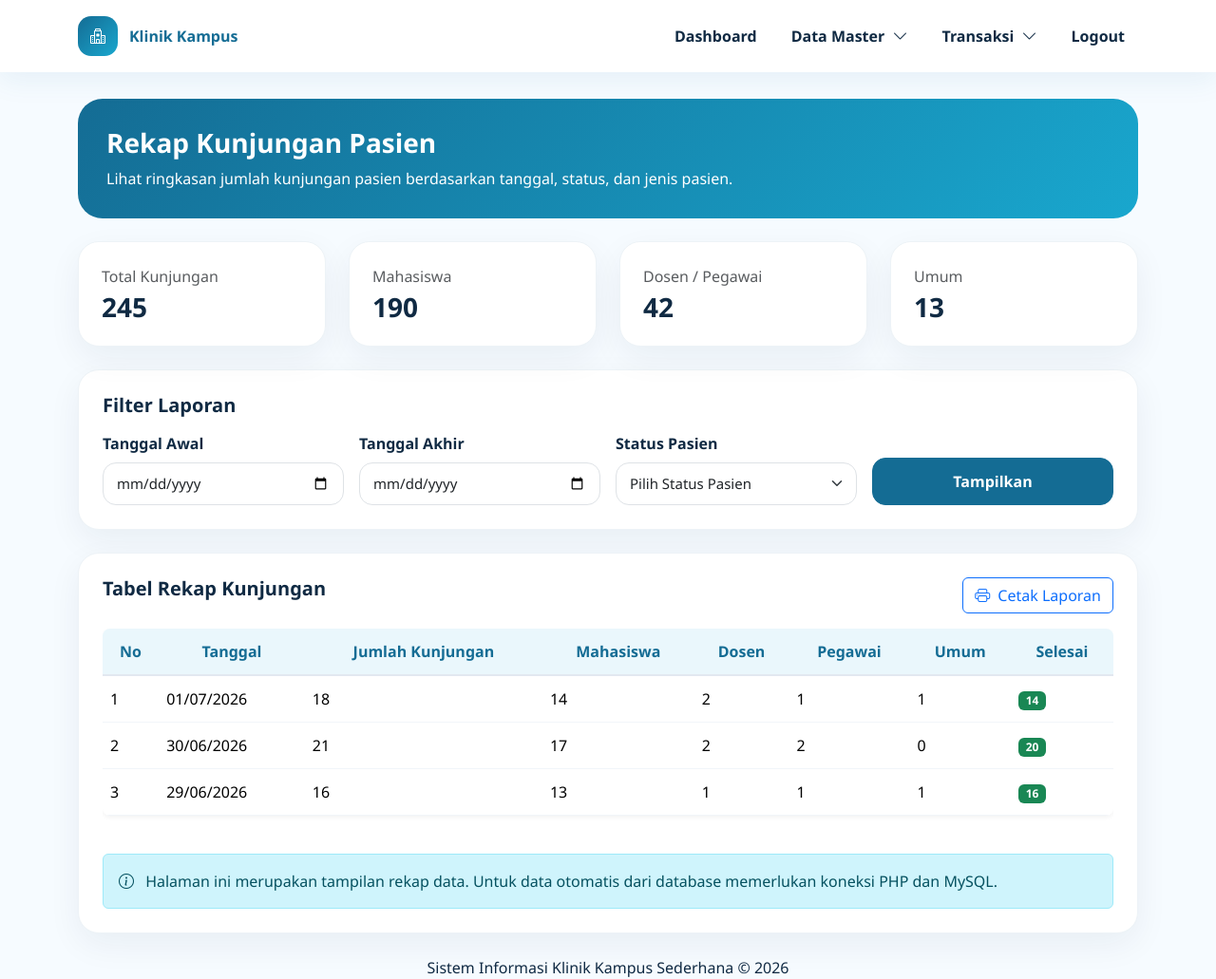
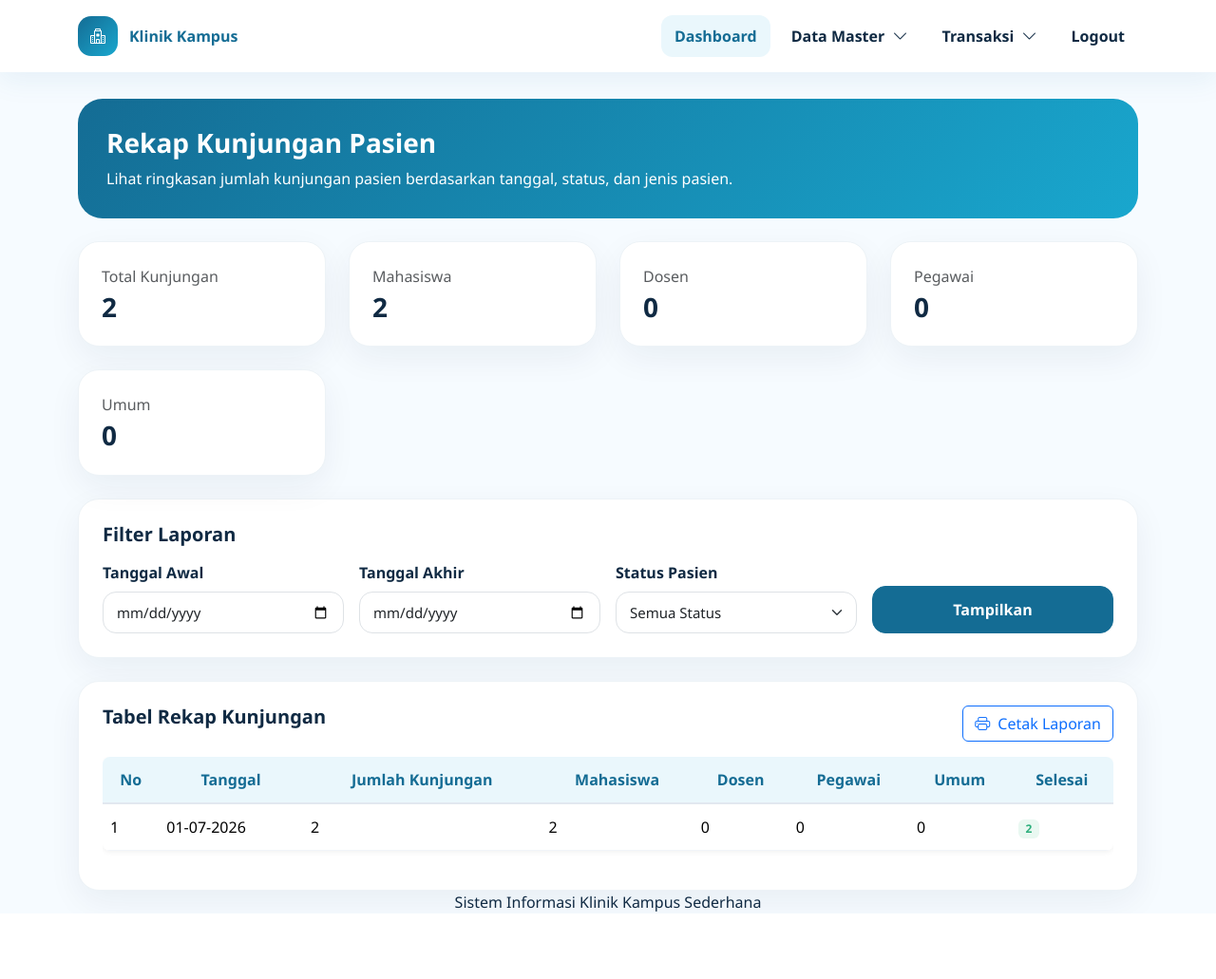
Before and after one commit to munazar13/project-klinik, a PHP site: page /laporan.php in a window 1280 px wide. Shown: the whole page at 95% size. After the commit the page ends 961 px from the top, so only its background shows below. Run offline with PHP 8.4, Linux system fonts and the light colour scheme; a user stored in the database is signed in; data comes from the database, SQL or seed files in the repository.

Commit message:
memperbaiki dashboard dan menambahkan ke crud ke halaman laporan

```diff
--- a/laporan.php
+++ b/laporan.php
@@ -1,3 +1,50 @@
+<?php
+include "koneksi.php";
+include "session.php";
+
+if ($_SESSION['role'] != 'admin') {
+    echo "<script>
+            alert('Akses ditolak! Halaman ini hanya untuk admin.');
+            window.location='dashboard.php';
+          </script>";
+    exit;
+}
+
+// Total seluruh kunjungan
+$totalKunjungan = mysqli_fetch_assoc(mysqli_query($conn,
+"SELECT COUNT(*) AS total FROM kunjungan"));
+
+// Jumlah Mahasiswa
+$totalMahasiswa = mysqli_fetch_assoc(mysqli_query($conn,
+"SELECT COUNT(*) AS total
+FROM kunjungan k
+JOIN pasien p ON k.id_pasien = p.id_pasien
+WHERE p.status_pasien='Mahasiswa'"));
+
+// Total Dosen
+$totalDosen = mysqli_fetch_assoc(mysqli_query($conn,"
+SELECT COUNT(*) AS total
+FROM kunjungan k
+JOIN pasien p ON k.id_pasien=p.id_pasien
+WHERE p.status_pasien='Dosen'
+"));
+
+// Total Pegawai
+$totalPegawai = mysqli_fetch_assoc(mysqli_query($conn,"
+SELECT COUNT(*) AS total
+FROM kunjungan k
+JOIN pasien p ON k.id_pasien=p.id_pasien
+WHERE p.status_pasien='Pegawai'
+"));
+
+// Jumlah Umum
+$totalUmum = mysqli_fetch_assoc(mysqli_query($conn,
+"SELECT COUNT(*) AS total
+FROM kunjungan k
+JOIN pasien p ON k.id_pasien = p.id_pasien
+WHERE p.status_pasien='Umum'"));
+?>
+
 <!DOCTYPE html>
 <html lang="id">
 <head>
@@ -19,7 +66,7 @@
         </a>
 
         <ul class="nav-menu">
-            <li><a href="dashboard.php">Dashboard</a></li>
+            <li><a href="dashboard.php" class="active">Dashboard</a></li>
             <li class="dropdown-css">
                 <a href="#">Data Master <i class="bi bi-chevron-down ms-1"></i></a>
                 <div class="dropdown-css-menu">
@@ -31,10 +78,10 @@
                 <a href="#">Transaksi <i class="bi bi-chevron-down ms-1"></i></a>
                 <div class="dropdown-css-menu">
                     <a href="kunjungan.php">Input Kunjungan</a>
-                    <a href="laporan.php" class="active">Rekap Kunjungan</a>
+                    <a href="laporan.php">Rekap Kunjungan</a>
                 </div>
             </li>
-            <li><a href="#">Logout</a></li>
+            <li><a href="logout.php">Logout</a></li>
         </ul>
     </div>
 </header>
@@ -46,80 +93,85 @@
     </section>
 
     <section class="row g-4 mb-4">
+
         <div class="col-md-6 col-xl-3">
             <div class="stat-card">
                 <p class="text-muted mb-1">Total Kunjungan</p>
-                <h3 class="fw-bold mb-0">245</h3>
+                <h3 class="fw-bold mb-0"><?= $totalKunjungan['total']; ?></h3>
             </div>
         </div>
 
         <div class="col-md-6 col-xl-3">
             <div class="stat-card">
                 <p class="text-muted mb-1">Mahasiswa</p>
-                <h3 class="fw-bold mb-0">190</h3>
+                <h3 class="fw-bold mb-0"><?= $totalMahasiswa['total']; ?></h3>
             </div>
         </div>
 
         <div class="col-md-6 col-xl-3">
             <div class="stat-card">
-                <p class="text-muted mb-1">Dosen / Pegawai</p>
-                <h3 class="fw-bold mb-0">42</h3>
+                <p class="text-muted mb-1">Dosen</p>
+                <h3 class="fw-bold mb-0"><?= $totalDosen['total']; ?></h3>
+            </div>
+        </div>
+
+        <div class="col-md-6 col-xl-3">
+            <div class="stat-card">
+                <p class="text-muted mb-1">Pegawai</p>
+                <h3 class="fw-bold mb-0"><?= $totalPegawai['total']; ?></h3>
             </div>
         </div>
 
         <div class="col-md-6 col-xl-3">
             <div class="stat-card">
                 <p class="text-muted mb-1">Umum</p>
-                <h3 class="fw-bold mb-0">13</h3>
+                <h3 class="fw-bold mb-0"><?= $totalUmum['total']; ?></h3>
             </div>
         </div>
+
     </section>
 
     <section class="card-modern p-4 mb-4">
         <h5 class="fw-bold mb-3">Filter Laporan</h5>
 
-        <!-- Form filter dengan class validasi -->
-        <form class="validate-form">
         <div class="row g-3">
             <div class="col-md-3">
                 <label class="form-label fw-semibold">Tanggal Awal</label>
-                    <input type="date" name="tgl_awal" class="form-control" required>
+                <input type="date" class="form-control">
             </div>
 
             <div class="col-md-3">
                 <label class="form-label fw-semibold">Tanggal Akhir</label>
-                    <input type="date" name="tgl_akhir" class="form-control" required>
+                <input type="date" class="form-control">
             </div>
 
             <div class="col-md-3">
                 <label class="form-label fw-semibold">Status Pasien</label>
-                    <select name="status" class="form-select" required>
-                        <option value="" selected disabled>Pilih Status Pasien</option>
-                        <option value="Semua">Semua Status</option>
-                        <option value="Mahasiswa">Mahasiswa</option>
-                        <option value="Dosen">Dosen</option>
-                        <option value="Pegawai">Pegawai</option>
-                        <option value="Umum">Umum</option>
+                <select class="form-select">
+                    <option>Semua Status</option>
+                    <option>Mahasiswa</option>
+                    <option>Dosen</option>
+                    <option>Pegawai</option>
+                    <option>Umum</option>
                 </select>
             </div>
 
             <div class="col-md-3 d-flex align-items-end">
-                    <button class="btn btn-primary w-100" type="submit">Tampilkan</button>
+                <button class="btn btn-primary w-100" type="button">Tampilkan</button>
             </div>
         </div>
-        </form>
     </section>
 
     <section class="card-modern p-4">
         <div class="d-flex flex-column flex-md-row justify-content-between gap-3 mb-3">
             <h5 class="fw-bold mb-0">Tabel Rekap Kunjungan</h5>
-            <button class="btn btn-outline-primary" type="button">
+            <a href="cetak_laporan.php" target="_blank" class="btn btn-outline-primary">
                 <i class="bi bi-printer me-1"></i> Cetak Laporan
-            </button>
+            </a>
         </div>
 
         <div class="table-responsive">
-            <table id="tableLaporan" class="table table-hover">
+            <table class="table table-hover">
                 <thead>
                     <tr>
                         <th>No</th>
@@ -133,51 +185,78 @@
                     </tr>
                 </thead>
                 <tbody>
+
+                <?php
+
+                $no = 1;
+
+                $query = mysqli_query($conn,"
+                SELECT
+                    k.tanggal_kunjungan,
+
+                    COUNT(*) AS jumlah_kunjungan,
+
+                    SUM(CASE WHEN p.status_pasien='Mahasiswa' THEN 1 ELSE 0 END) AS mahasiswa,
+
+                    SUM(CASE WHEN p.status_pasien='Dosen' THEN 1 ELSE 0 END) AS dosen,
+
+                    SUM(CASE WHEN p.status_pasien='Pegawai' THEN 1 ELSE 0 END) AS pegawai,
+
+                    SUM(CASE WHEN p.status_pasien='Umum' THEN 1 ELSE 0 END) AS umum,
+
+                    SUM(CASE WHEN k.status_kunjungan='Selesai' THEN 1 ELSE 0 END) AS selesai
+
+                FROM kunjungan k
+
+                JOIN pasien p
+                ON k.id_pasien = p.id_pasien
+
+                GROUP BY k.tanggal_kunjungan
+
+                ORDER BY k.tanggal_kunjungan DESC
+                ");
+
+                while($row = mysqli_fetch_assoc($query)){
+
+                ?>
+
                 <tr>
-                        <td>1</td>
-                        <td>01/07/2026</td>
-                        <td>18</td>
-                        <td>14</td>
-                        <td>2</td>
-                        <td>1</td>
-                        <td>1</td>
-                        <td><span class="badge bg-success">14</span></td>
+
+                    <td><?= $no++; ?></td>
+
+                    <td><?= date('d-m-Y', strtotime($row['tanggal_kunjungan'])); ?></td>
+
+                    <td><?= $row['jumlah_kunjungan']; ?></td>
+
+                    <td><?= $row['mahasiswa']; ?></td>
+
+                    <td><?= $row['dosen']; ?></td>
+
+                    <td><?= $row['pegawai']; ?></td>
+
+                    <td><?= $row['umum']; ?></td>
+
+                    <td>
+                        <span class="badge badge-soft-success">
+                            <?= $row['selesai']; ?>
+                        </span>
+                    </td>
+
                 </tr>
-                    <tr>
-                        <td>2</td>
-                        <td>30/06/2026</td>
-                        <td>21</td>
-                        <td>17</td>
-                        <td>2</td>
-                        <td>2</td>
-                        <td>0</td>
-                        <td><span class="badge bg-success">20</span></td>
-                    </tr>
-                    <tr>
-                        <td>3</td>
-                        <td>29/06/2026</td>
-                        <td>16</td>
-                        <td>13</td>
-                        <td>1</td>
-                        <td>1</td>
-                        <td>1</td>
-                        <td><span class="badge bg-success">16</span></td>
-                    </tr>
+
+                <?php } ?>
+
                 </tbody>
             </table>
         </div>
 
-        <div class="alert alert-info mt-4 mb-0">
-            <i class="bi bi-info-circle me-2"></i>
-            Halaman ini merupakan tampilan rekap data. Untuk data otomatis dari database memerlukan koneksi PHP dan MySQL.
-        </div>
+
     </section>
 </main>
 
-<footer class="footer text-center mt-4">
-    Sistem Informasi Klinik Kampus Sederhana &copy; 2026
+<footer class="footer text-center">
+    Sistem Informasi Klinik Kampus Sederhana
 </footer>
 
-<script src="assets/js/app.js"></script>
 </body>
 </html>
```
Also changed, not shown: dashboard.php (+173 -38 lines). Lines whose indentation alone changed are shown as unchanged.
